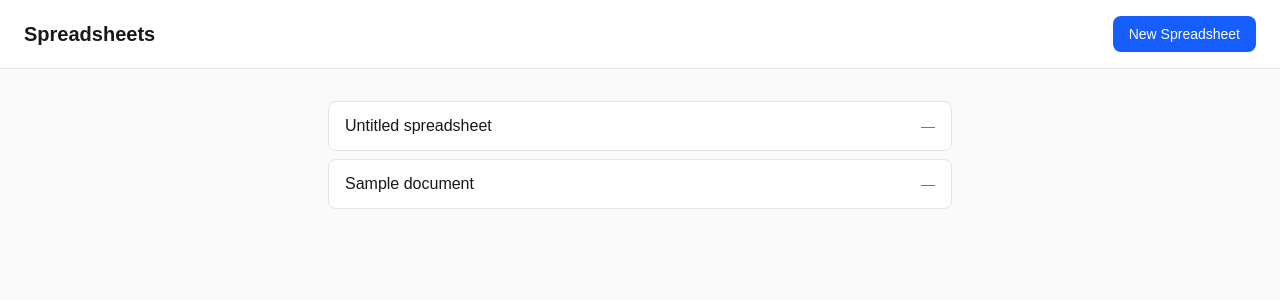
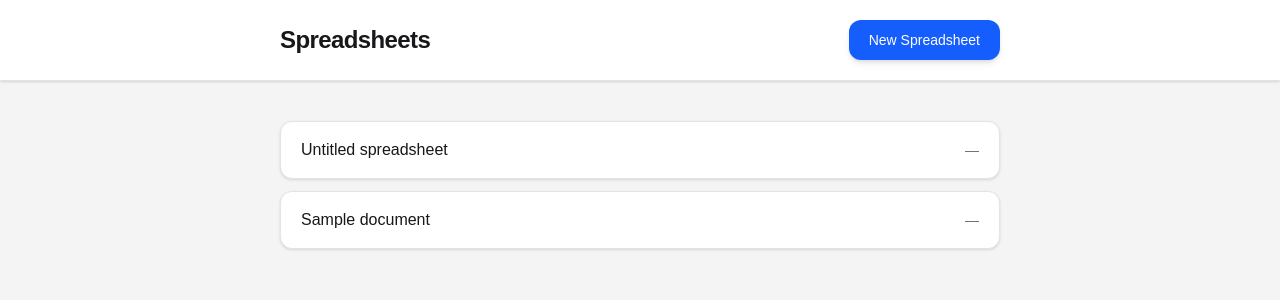
Before and after one commit to madhumithakk01/Spreadsheet, a Next.js app: page / in a window 1280 px wide. Shown: the top 300 px of the page. Built offline with nearby package versions, Linux system fonts and the light colour scheme; no server answers.

Commit message:
polish dashboard: centered layout, card list, New Spreadsheet button

```diff
--- a/app/page.tsx
+++ b/app/page.tsx
@@ -12,20 +12,22 @@ const PLACEHOLDER_DOCS = [
 
 export default function DashboardPage() {
   return (
-    <div className="min-h-screen bg-zinc-50 dark:bg-zinc-950">
-      <header className="flex items-center justify-between border-b border-zinc-200 bg-white px-6 py-4 dark:border-zinc-800 dark:bg-zinc-900">
-        <h1 className="text-xl font-semibold text-zinc-900 dark:text-zinc-100">
-          Spreadsheets
-        </h1>
-        <NewSpreadsheetButton />
+    <div className="min-h-screen bg-zinc-100 dark:bg-zinc-950">
+      <header className="border-b border-zinc-200 bg-white shadow-sm dark:border-zinc-800 dark:bg-zinc-900">
+        <div className="mx-auto flex max-w-3xl items-center justify-between px-6 py-5">
+          <h1 className="text-2xl font-semibold tracking-tight text-zinc-900 dark:text-zinc-100">
+            Spreadsheets
+          </h1>
+          <NewSpreadsheetButton />
+        </div>
       </header>
-      <main className="mx-auto max-w-2xl px-6 py-8">
-        <ul className="space-y-2">
+      <main className="mx-auto max-w-3xl px-6 py-10">
+        <ul className="space-y-3">
           {PLACEHOLDER_DOCS.map((doc) => (
             <li key={doc.id}>
               <Link
                 href={`/doc/${doc.id}`}
-                className="flex items-center justify-between rounded-lg border border-zinc-200 bg-white px-4 py-3 text-left transition-colors hover:bg-zinc-50 dark:border-zinc-700 dark:bg-zinc-900 dark:hover:bg-zinc-800"
+                className="flex items-center justify-between rounded-xl border border-zinc-200 bg-white px-5 py-4 text-left shadow-sm transition-colors hover:border-zinc-300 hover:bg-zinc-50 hover:shadow dark:border-zinc-700 dark:bg-zinc-900 dark:hover:border-zinc-600 dark:hover:bg-zinc-800"
               >
                 <span className="font-medium text-zinc-900 dark:text-zinc-100">
                   {doc.title}
--- a/components/NewSpreadsheetButton.tsx
+++ b/components/NewSpreadsheetButton.tsx
@@ -47,7 +47,7 @@ export function NewSpreadsheetButton() {
         type="button"
         onClick={handleCreate}
         disabled={creating}
-        className="rounded-lg bg-blue-600 px-4 py-2 text-sm font-medium text-white hover:bg-blue-700 disabled:opacity-50"
+        className="rounded-xl bg-blue-600 px-5 py-2.5 text-sm font-medium text-white shadow-md transition-all hover:bg-blue-700 hover:shadow-lg focus:outline-none focus:ring-2 focus:ring-blue-500 focus:ring-offset-2 disabled:opacity-50 dark:focus:ring-offset-zinc-900"
       >
         {creating ? "Creating…" : "New Spreadsheet"}
       </button>
```
